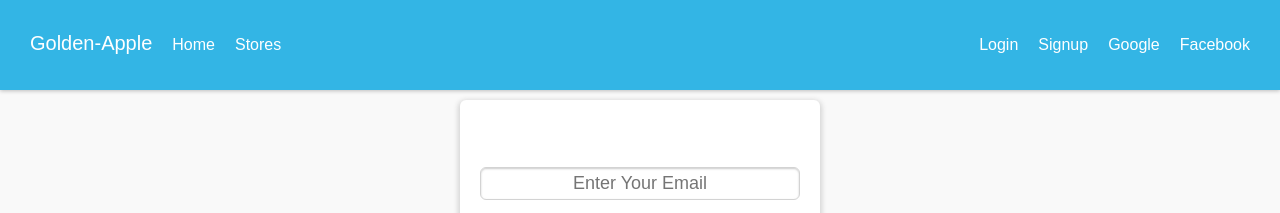
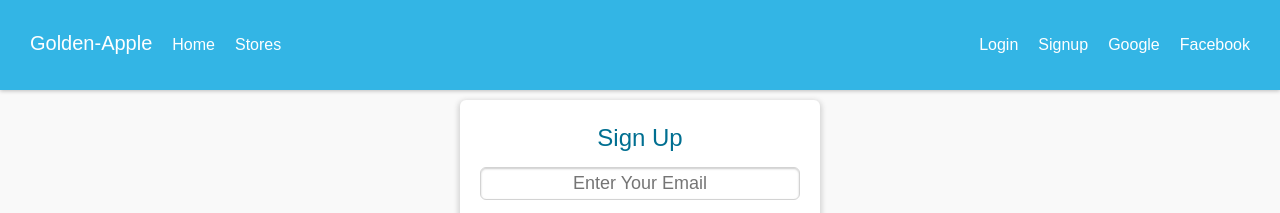
Before and after one commit to devsumanmdn/golden-apple, a React (Create React App) app in the folder client/: page /signup in a window 1280 px wide. Shown: the top 213 px of the page. Built offline with nearby package versions, Linux system fonts and the light colour scheme; no server answers; a web font is replaced by a local one.

Commit message:
Form title color issue resolved

```diff
--- a/client/src/styles/App.css
+++ b/client/src/styles/App.css
@@ -86,7 +86,7 @@ input[type='submit']:disabled {
   width: 100%;
   font-size: 24px;
   text-align: center;
-  color: white;
+  color: rgb(0, 111, 145);
   margin-bottom: 0;
 }
 
```
